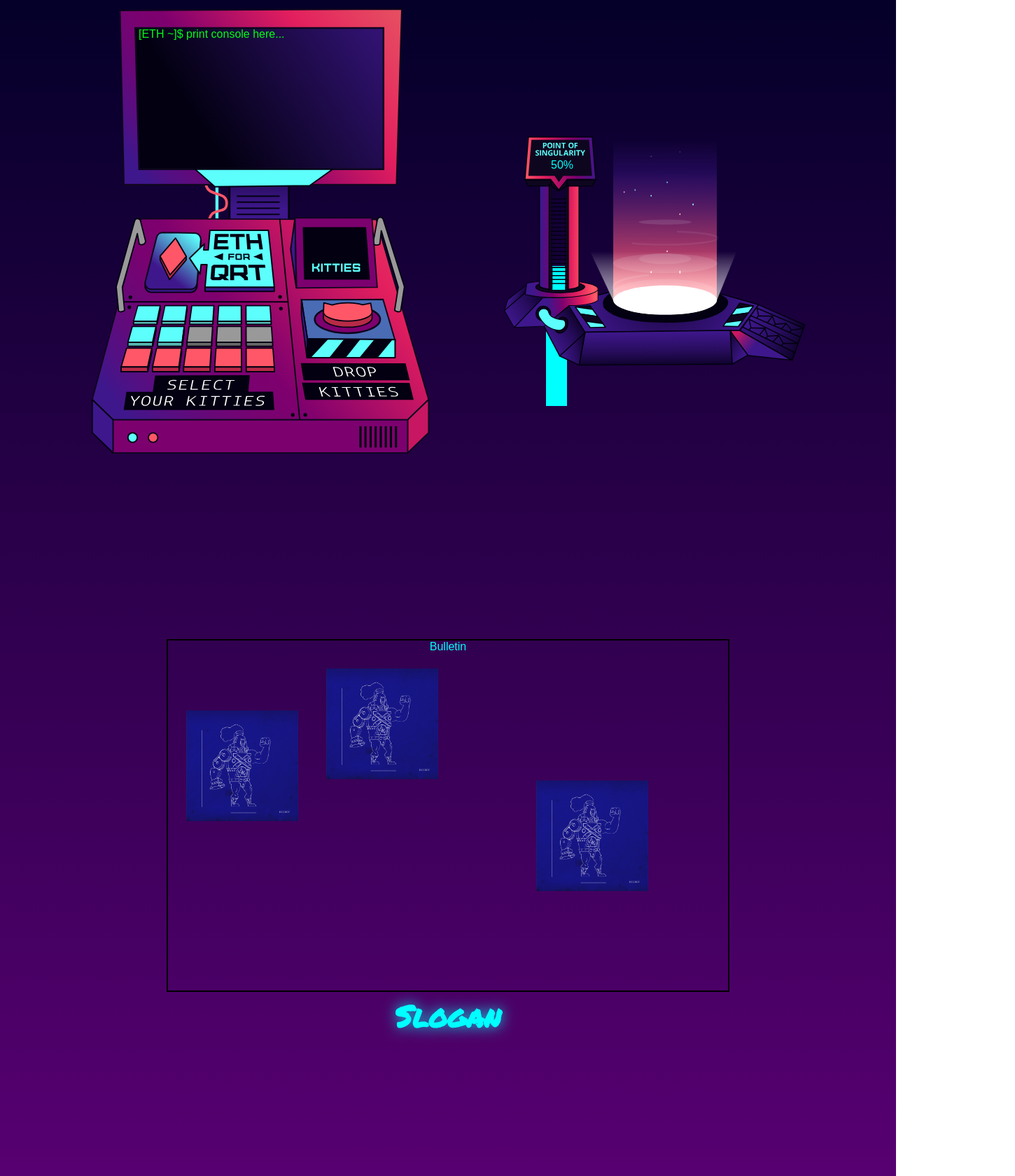
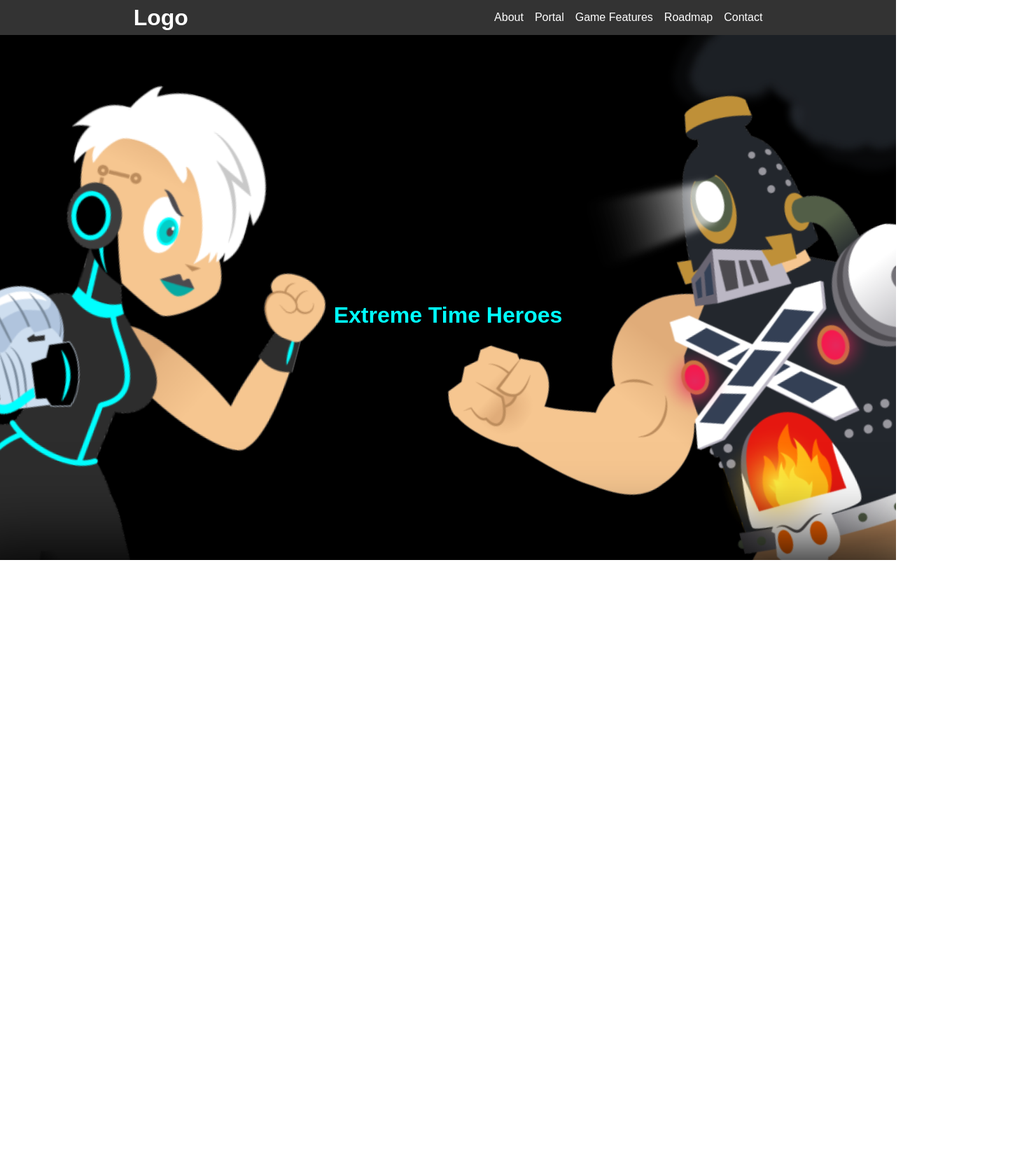
Before and after one commit to finalitylabs/eth-beta-access-site, a React (Create React App) app: page / in a window 1280 px wide. Shown: the top 1680 px of the page at 70% size, 1450 px wide, since content can reach past the window. After the commit the page ends 800 px from the top, so only its background shows below. Built offline with nearby package versions, Linux system fonts and the light colour scheme.

Commit message:
Basic skeleton updated

```diff
--- a/src/App.css
+++ b/src/App.css
@@ -2,8 +2,8 @@
 
 html, body {
 width: 100%;
-height: 230vh;
-
+height: 100%;
+overflow-x: hidden;
 }
 
 svg {
@@ -13,16 +13,14 @@ svg {
 .App {
   position: relative;
   background: linear-gradient(rgb(4, 0, 41) 0%, rgb(141, 0, 160) 150%);
-  height: 230vh;
+  height: 100%;
   display: flex;
   flex-direction: column;
-  text-align: center;
-
   z-index: 0;
 
 }
 
-.App h1 {
+/* .App h1 {
   font-family: 'Russo One', sans-serif;
   font-size: 72pt;
   background: -webkit-linear-gradient(rgb(255, 136, 0), rgb(255, 0, 106) 50%);
@@ -32,7 +30,7 @@ svg {
   -webkit-margin-before: 0.1em;
   -webkit-margin-after: 0.1em;
 
-}
+} */
 
 .App h2 {
   font-family: 'Permanent Marker', cursive;
@@ -54,11 +52,119 @@ svg {
   z-index: 10;
 }
 
+#navbar {
+  display: flex;
+  align-items: center;
+  justify-content: space-around;
+  width: 100vw;
+  height: 50px;
+  background: #333;
+  color: white;
+  z-index: 20;
+}
+
+#navbar ul {
+  display: flex;
+}
+
+#navbar li{
+  list-style-type: none;
+  padding-left: 1em;
+}
+
+#herosplash {
+  display: flex;
+  align-items: center;
+  justify-content: center;
+  width: 100vw;
+  height: 100vh;
+  background: black;
+  color: cyan;
+  z-index: 1;
+}
+
+.rowdy {
+  position: absolute;
+  width: 55%;
+  transform: rotate(15deg);
+  top: -20px;
+  left: -250px;
+}
+
+.bigboy {
+  position: absolute;
+  width: 80%;
+  transform: rotate(-15deg);
+  top: -20px;
+  right: -350px;
+}
+
+#synopsis {
+  display: flex;
+  flex-direction: column;
+  align-items: center;
+  justify-content: center;
+  color: white;
+  width: 100vw;
+  height: 100vh;
+  background: linear-gradient(black 10%,cyan);
+  z-index: 2;
+  box-shadow: 0 0 100px 70px rgb(0,0,0);
+}
+
+.white-paper {
+  display: flex;
+  justify-content: space-around;
+  width: 50vw;
+}
+
+#features {
+  display: flex;
+  flex-direction: column;
+  align-items: center;
+  width: 100vw;
+  height: 200vh;
+  background: #0B0419;
+  color: white;
+}
+
+.feature-desc {
+  display: flex;
+  flex-direction: column;
+  align-items: center;
+  justify-content: space-around;
+  height: 70vh;
+}
+
+.feature-page {
+  display: flex;
+  width: 100vw;
+  justify-content: space-around;
+}
+
+.feature-col {
+  height: 100vh;
+  width: 28%;
+  background: cyan;
+}
+
+#roadmap {
+  width: 100vw;
+  height: 100vh;
+  background: -webkit-linear-gradient(#3F2488, #65FEFB);
+}
+
+#social {
+  width: 100vw;
+  height: 100vh;
+  background: -webkit-linear-gradient(#0B0419,#24164D);
+}
+
 .portal-main {
   position: relative;
   width: 100vw;
   height: 100vh;
-  z-index: 1;
+  z-index: 4;
 }
 
 
@@ -103,14 +209,6 @@ svg {
   justify-content: space-around;
 }
 
-.bulletin {
-  position: relative;
-
-  width: 800px;
-  height: 500px;
-  color: cyan;
-  border: 2px solid black;
-}
 
 .cat-btn {
   position: absolute;
--- a/src/App.js
+++ b/src/App.js
@@ -2,10 +2,13 @@ import React, { Component } from 'react';
 
 import './App.css';
 
-
-import Bulletin from './components/Bulletin';
-
 import PortalContainer from './components/PortalContainer';
+import NavBar from './components/NavBar';
+import HeroSplash from './components/HeroSplash';
+import Features from './components/Features';
+import Roadmap from './components/Roadmap';
+import Social from './components/Social';
+import Synopsis from './components/Synopsis';
 
 class App extends Component {
 
@@ -13,15 +16,17 @@ class App extends Component {
 
     return (
       <div className="App">
+        <NavBar />
+        <HeroSplash />
+        <Synopsis />
         <div className="portal-main">
+          <PortalContainer />
+        </div>
+        <Features />
+        <Roadmap />
+        <Social />
+        <a href="mailto:team@finalitylabs.io"><h4>team@finalitylabs.io</h4></a>
 
-            <PortalContainer />
-
-        </div>
-        <div className="teaser">
-          <Bulletin />
-          <a href="mailto:team@finalitylabs.io"><h4>team@finalitylabs.io</h4></a>
-        </div>
       </div>
     );
   }
--- a/src/components/Bulletin.js
+++ /dev/null
@@ -1,43 +0,0 @@
-import React, { Component } from 'react';
-
-import bigboy from '../assets/bigboy_blueprint.png';
-
-class Bulletin extends Component {
-    render() {
-        return (
-            <div>
-                <div className="bulletin">
-                    Bulletin
-                    <img src={bigboy}
-                        style={{
-                        position: 'absolute',
-                        width: '20%',
-                        marginLeft: '-400px',
-                        marginTop: '100px',
-                        }}
-                        alt="placeholder"/>
-                    <img src={bigboy}
-                        style={{
-                        position: 'absolute',
-                        width: '20%',
-                        marginLeft: '-200px',
-                        marginTop: '40px',
-                        }}
-                        alt="placeholder"/>
-                    <img src={bigboy}
-                        style={{
-                        position: 'absolute',
-                        width: '20%',
-                        marginLeft: '100px',
-                        marginTop: '200px',
-                        }}
-                        alt="placeholder"/>
-                </div>
-                <h2>Slogan</h2>
-
-            </div>
-        );
-    }
-}
-
-export default Bulletin;
--- /dev/null
+++ b/src/components/Features.js
@@ -0,0 +1,24 @@
+import React, { Component } from 'react';
+
+class Features extends Component {
+    render() {
+        return (
+            <div id='features'>
+                <div className='feature-desc'>
+                    <h1>Beta Access Features</h1>
+                    <p>Lorem ipsum dolor sit amet, consectetur adipiscing elit. Suspendisse turpis augue, fermentum sit amet gravida nec, venenatis eu mi. Nullam lacinia mollis elit, sed vulputate nibh vulputate a. Pellentesque malesuada laoreet consequat. Sed eros eros, pharetra fermentum pretium sed, molestie eu turpis. Praesent eget turpis vestibulum, volutpat mauris quis, pharetra sapien. In non malesuada tortor, a accumsan urna. Ut condimentum tortor ligula, ac gravida ligula sagittis id. Vestibulum vel magna vitae neque ultricies elementum. Aliquam felis arcu, bibendum vehicula ullamcorper nec, ultricies vitae ipsum.
+                    </p>
+                    <p>
+Vivamus euismod, libero nec consequat ornare, dui neque fermentum nulla, varius fermentum lacus nulla non eros. Duis elit tortor, vehicula quis risus sed, molestie fringilla nulla. Vivamus porta turpis ullamcorper metus tristique, non fringilla nulla vehicula. Cras sed tellus commodo, porttitor mi sodales, ultrices lorem. Donec posuere pretium vehicula. Aenean sed sodales lorem. Donec malesuada tortor at risus sagittis tempor. Lorem ipsum dolor sit amet, consectetur adipiscing elit. In tincidunt at metus vel pharetra. Maecenas mauris purus, faucibus ac nibh sed, ullamcorper dapibus lacus. Vestibulum in hendrerit orci. Lorem ipsum dolor sit amet, consectetur adipiscing elit. Nam suscipit dictum mauris, ut faucibus libero fringilla ut. Mauris molestie mollis augue. Ut vulputate mi eu sodales vulputate. Mauris id sapien porta, suscipit metus luctus, convallis leo.</p>
+                </div>
+                <div className='feature-page'>
+                    <div className='feature-col' />
+                    <div className='feature-col' />
+                    <div className='feature-col' />
+                </div>
+            </div>
+        );
+    }
+}
+
+export default Features;
--- /dev/null
+++ b/src/components/HeroSplash.js
@@ -0,0 +1,18 @@
+import React, { Component } from 'react';
+
+import rowdy from '../assets/Runner_Rowdy_Standing.png';
+import bigboy from '../assets/PostApocalyptic_BigBoy_Standing.png';
+
+class HeroSplash extends Component {
+    render() {
+        return (
+            <div id='herosplash'>
+                <h1>Extreme Time Heroes</h1>
+                <img className='rowdy' src={rowdy} />
+                <img className='bigboy' src={bigboy} />
+            </div>
+        );
+    }
+}
+
+export default HeroSplash;
--- /dev/null
+++ b/src/components/NavBar.js
@@ -0,0 +1,21 @@
+import React, { Component } from 'react';
+
+class NavBar extends Component {
+    render() {
+        return (
+            <div id='navbar'>
+                <h1>Logo</h1>
+                <ul>
+                    <li>About</li>
+                    <li>Portal</li>
+                    <li>Game Features</li>
+                    <li>Roadmap</li>
+                    <li>Contact</li>
+                </ul>
+
+            </div>
+        );
+    }
+}
+
+export default NavBar;
--- a/src/components/PortalContainer.js
+++ b/src/components/PortalContainer.js
@@ -4,8 +4,6 @@ import Console from './svg/Console';
 import Portal from './animations/Portal';
 import CatDrop from './animations/CatDrop';
 import EthDrop from './animations/EthDrop';
-
-
 
 class PortalContainer extends Component {
     render() {
--- /dev/null
+++ b/src/components/Roadmap.js
@@ -0,0 +1,13 @@
+import React, { Component } from 'react';
+
+class Roadmap extends Component {
+    render() {
+        return (
+            <div id='roadmap'>
+
+            </div>
+        );
+    }
+}
+
+export default Roadmap;
--- /dev/null
+++ b/src/components/Social.js
@@ -0,0 +1,13 @@
+import React, { Component } from 'react';
+
+class Social extends Component {
+    render() {
+        return (
+            <div id='social'>
+
+            </div>
+        );
+    }
+}
+
+export default Social;
--- /dev/null
+++ b/src/components/Synopsis.js
@@ -0,0 +1,21 @@
+import React, { Component } from 'react';
+
+class Synopsis extends Component {
+    render() {
+        return (
+            <div id='synopsis'>
+                <h1>Synopsis</h1>
+                <p>Lorem ipsum dolor sit amet, consectetur adipiscing elit. Suspendisse turpis augue, fermentum sit amet gravida nec, venenatis eu mi. Nullam lacinia mollis elit, sed vulputate nibh vulputate a. Pellentesque malesuada laoreet consequat. Sed eros eros, pharetra fermentum pretium sed, molestie eu turpis. Praesent eget turpis vestibulum, volutpat mauris quis, pharetra sapien. In non malesuada tortor, a accumsan urna. Ut condimentum tortor ligula, ac gravida ligula sagittis id. Vestibulum vel magna vitae neque ultricies elementum. Aliquam felis arcu, bibendum vehicula ullamcorper nec, ultricies vitae ipsum.
+                </p>
+                <p>
+                Vivamus euismod, libero nec consequat ornare, dui neque fermentum nulla, varius fermentum lacus nulla non eros. Duis elit tortor, vehicula quis risus sed, molestie fringilla nulla. Vivamus porta turpis ullamcorper metus tristique, non fringilla nulla vehicula. Cras sed tellus commodo, porttitor mi sodales, ultrices lorem. Donec posuere pretium vehicula. Aenean sed sodales lorem. Donec malesuada tortor at risus sagittis tempor. Lorem ipsum dolor sit amet, consectetur adipiscing elit. In tincidunt at metus vel pharetra. Maecenas mauris purus, faucibus ac nibh sed, ullamcorper dapibus lacus. Vestibulum in hendrerit orci. Lorem ipsum dolor sit amet, consectetur adipiscing elit. Nam suscipit dictum mauris, ut faucibus libero fringilla ut. Mauris molestie mollis augue. Ut vulputate mi eu sodales vulputate. Mauris id sapien porta, suscipit metus luctus, convallis leo.</p>
+                <div className='white-paper'>
+                    <h3>Set-Payment White Paper</h3>
+                    <h3>Layer2Lib</h3>
+                </div>
+            </div>
+        );
+    }
+}
+
+export default Synopsis;
```
